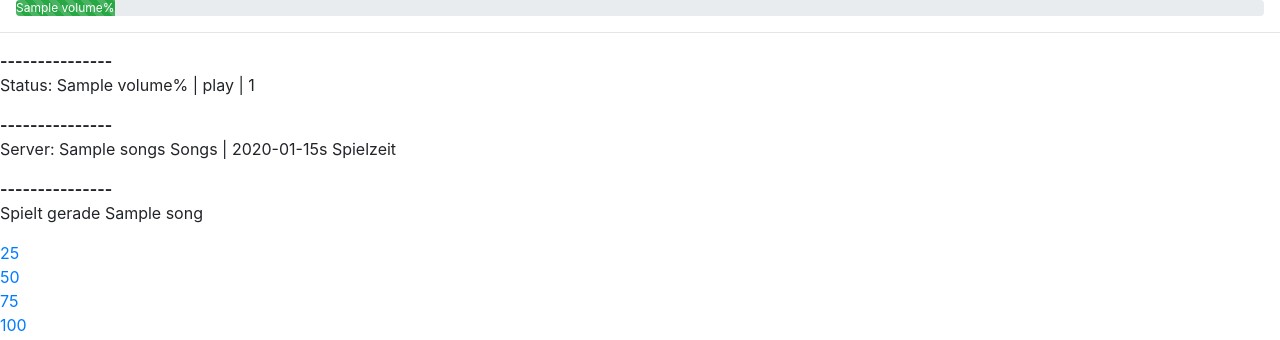
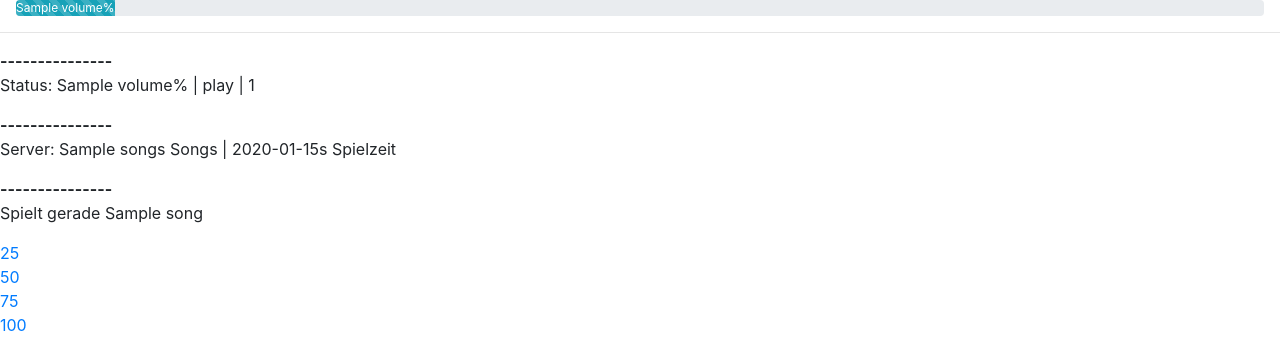
Before and after one commit to robtor-de/vSOUND, a Django app: template web/vSOUND/templates/trctl/admin.html in a window 1280 px wide. Shown: the part 110-450 px from the top of the page. Run offline with Django 3.2, Linux system fonts and the light colour scheme; the template is opened without the code that fills it: most values are stand-ins (such as "Sample title", 1, 10 or a date in 2020); some libraries are stand-ins or nearby versions.

Commit message:
progress improvements

```diff
--- a/web/vSOUND/templates/trctl/admin.html
+++ b/web/vSOUND/templates/trctl/admin.html
@@ -55,7 +55,7 @@
 </nav>
 
 <div class="progress mx-3">
-  <div class="progress-bar progress-bar-striped bg-success" role="progressbar" style="width: {{ status.volume }}%" aria-valuenow="{{ status.volume }}" aria-valuemin="0" aria-valuemax="100">{{ status.volume }}%</div>
+  <div class="progress-bar progress-bar-striped bg-info" role="progressbar" style="width: {{ status.volume }}%" aria-valuenow="{{ status.volume }}" aria-valuemin="0" aria-valuemax="100">{{ status.volume }}%</div>
 </div>
 
 <hr>
```
